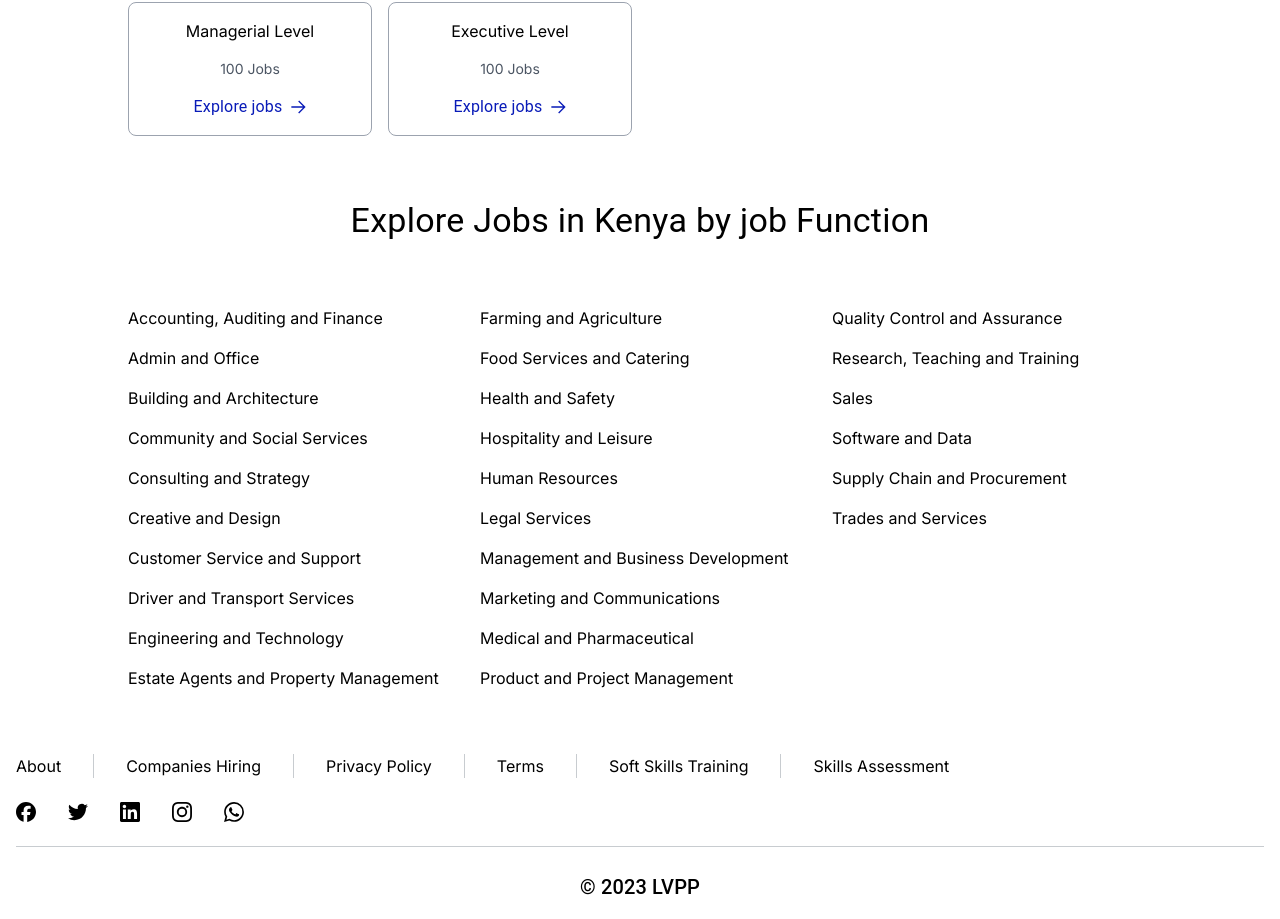
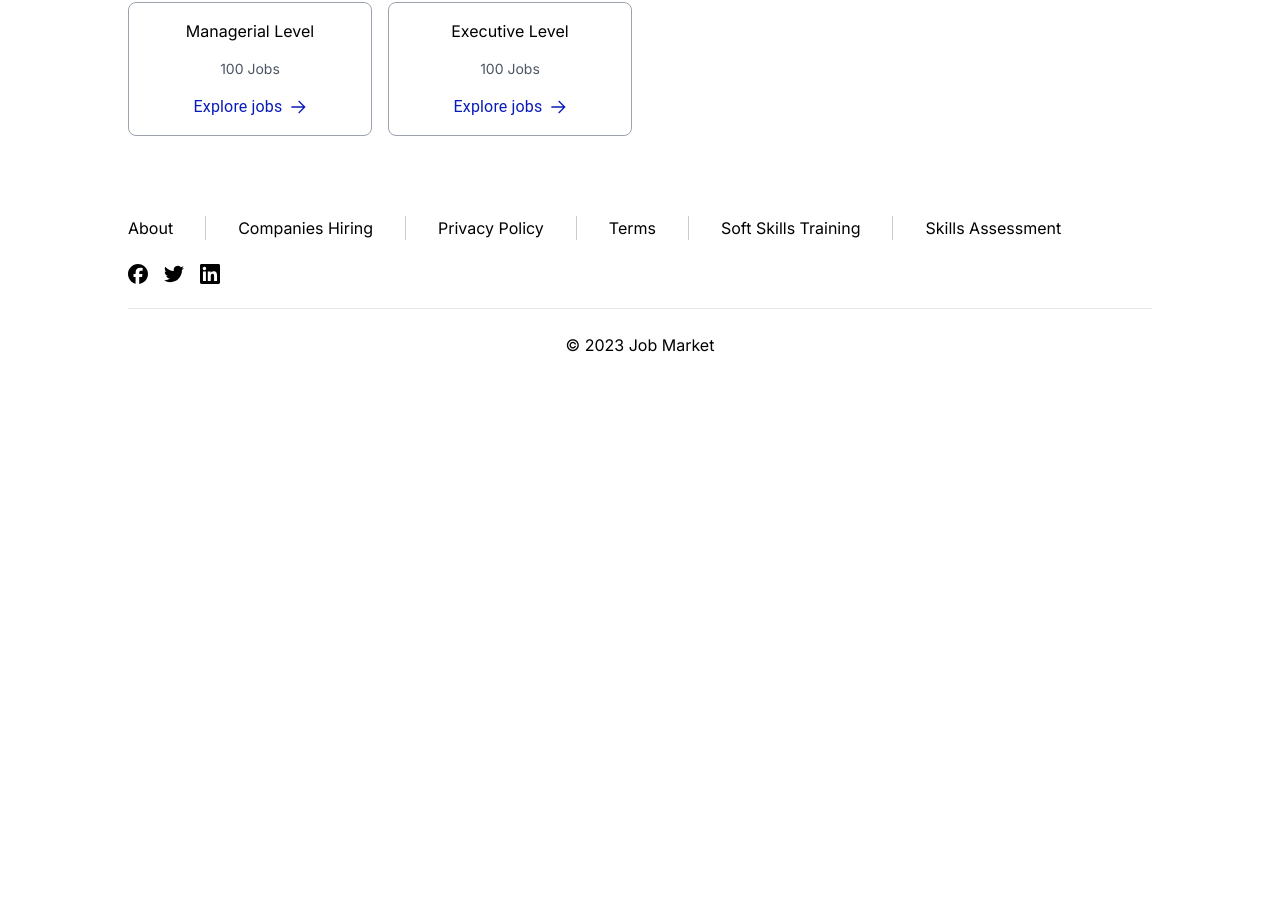
Before and after one commit to apella1/jobs_site, a Next.js app: page / in a window 1280 px wide. Shown: the part 1072-1991 px from the top of the page. After the commit the page ends 1461 px from the top, so only its background shows below. Built offline with nearby package versions, Linux system fonts and the light colour scheme.

Commit message:
refactor: update footer element items

```diff
--- a/app/page.tsx
+++ b/app/page.tsx
@@ -1,12 +1,10 @@
-import { ExperienceFilter, ExploreJobs, HomeHeader } from "@/components";
-import { Box } from "@mui/material";
+import { ExperienceFilter, HomeHeader } from "@/components";
 
 export default function Home() {
   return (
-    <Box component="section" className="">
+    <main>
       <HomeHeader />
       <ExperienceFilter />
-      <ExploreJobs />
-    </Box>
+    </main>
   );
 }
--- a/components/Footer.tsx
+++ b/components/Footer.tsx
@@ -1,17 +1,16 @@
-import { Box, Divider, Stack, Typography } from "@mui/material";
+import { Divider, Stack } from "@mui/material";
 import Link from "next/link";
-import {
-  SiFacebook,
-  SiInstagram,
-  SiLinkedin,
-  SiTwitter,
-  SiWhatsapp,
-} from "react-icons/si";
+import { SiFacebook, SiLinkedin, SiTwitter } from "react-icons/si";
 
-type FooterItem = {
+interface FooterItem {
   title: string;
   link: string;
-};
+}
+
+interface Site {
+  link: string;
+  icon: JSX.Element;
+}
 
 const footerItems: FooterItem[] = [
   { title: "About", link: "/about" },
@@ -22,14 +21,25 @@ const footerItems: FooterItem[] = [
   { title: "Skills Assessment", link: "/skills-assessment" },
 ];
 
+const socialMediaSites: Site[] = [
+  {
+    link: "facebook",
+    icon: <SiFacebook />,
+  },
+  {
+    link: "twitter",
+    icon: <SiTwitter />,
+  },
+  {
+    link: "linkedin",
+    icon: <SiLinkedin />,
+  },
+];
+
 export default function Footer() {
   const year = new Date().getFullYear();
   return (
-    <Box
-      component="section"
-      sx={{ p: 2 }}
-      className="py-8 px-32 flex flex-col space-y-6 mt-4"
-    >
+    <footer className="mt-4 flex flex-col space-y-6 px-32 py-8">
       <Stack
         direction="row"
         spacing={4}
@@ -41,27 +51,15 @@ export default function Footer() {
           </Link>
         ))}
       </Stack>
-      <Stack direction="row" spacing={4} className="text-xl">
-        <Link href="/">
-          <SiFacebook />
-        </Link>
-        <Link href="/">
-          <SiTwitter />
-        </Link>
-        <Link href="/">
-          <SiLinkedin />
-        </Link>
-        <Link href="/">
-          <SiInstagram />
-        </Link>
-        <Link href="/">
-          <SiWhatsapp />
-        </Link>
-      </Stack>
-      <Divider component="hr" />
-      <Typography variant="h6" className="self-center">
-        &copy; {year} LVPP
-      </Typography>
-    </Box>
+      <section className="flex items-center space-x-4 text-xl">
+        {socialMediaSites.map((site) => (
+          <Link href={site.link} key={site.link}>
+            {site.icon}
+          </Link>
+        ))}
+      </section>
+      <hr />
+      <p className="self-center">&copy; {year} Job Market</p>
+    </footer>
   );
 }
```
